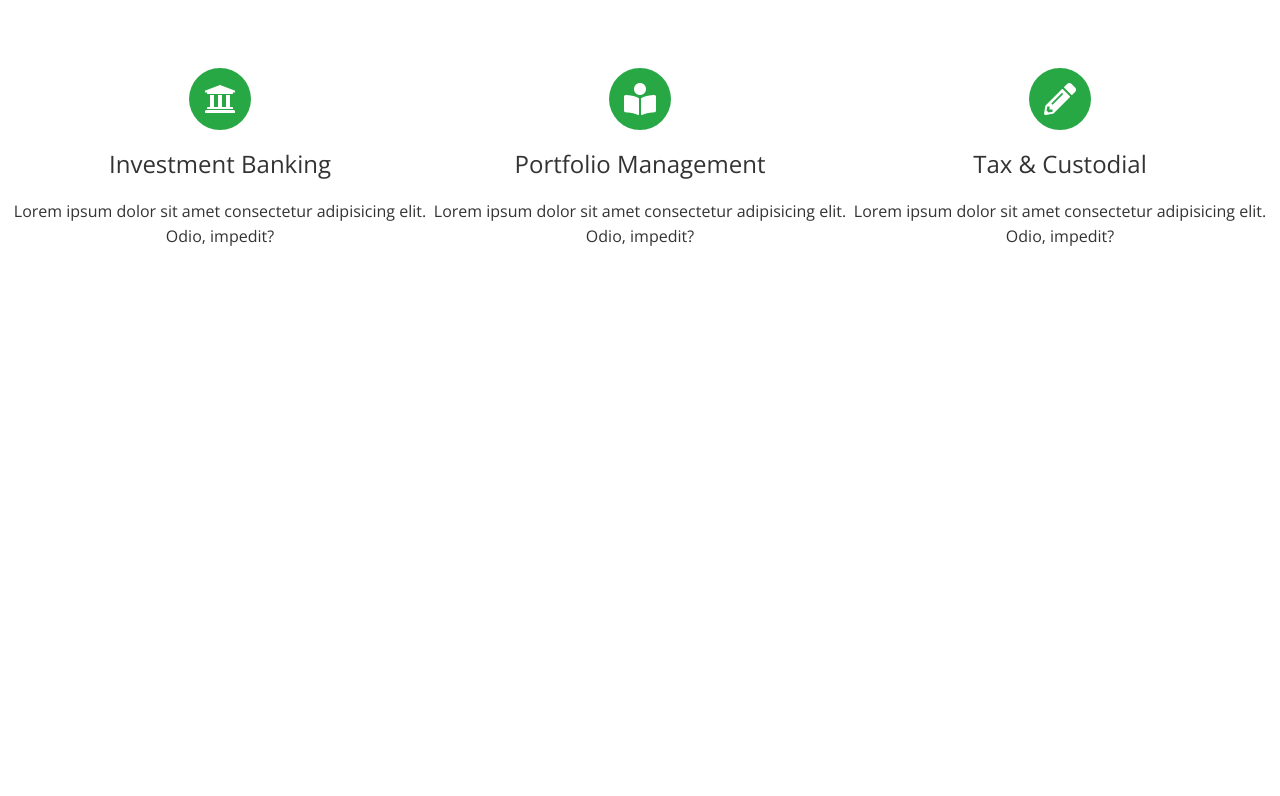
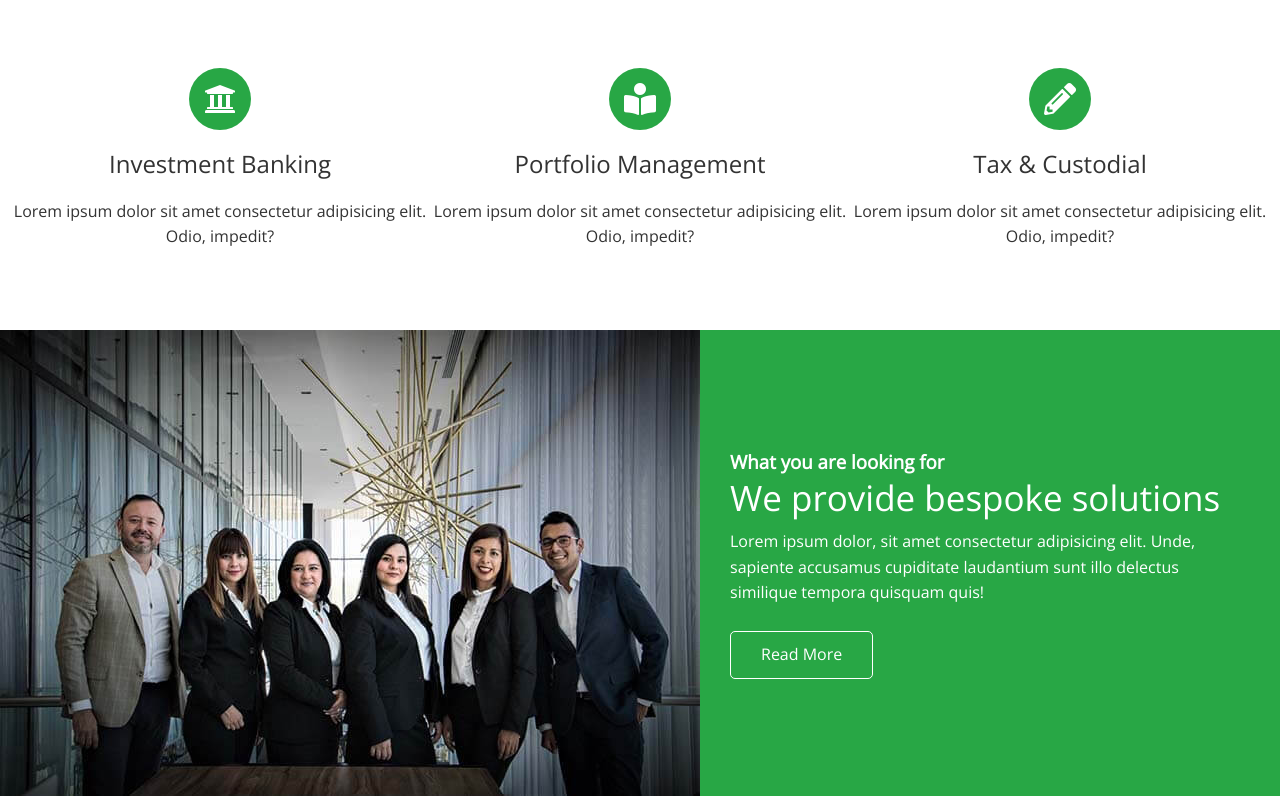
Before and after one commit to tjkhara/edge-ledger-practice, a plain HTML site: page index.html in a window 1280 px wide. Shown: the part 802-1598 px from the top of the page. Before the commit the page ends 1132 px from the top, so only its background shows below. Drawn offline with nearby package versions, Linux system fonts and the light colour scheme.

Commit message:
First split section what you are looking for done

```diff
--- a/css/style.css
+++ b/css/style.css
@@ -143,5 +143,40 @@ img {
   margin: 20px 0;
 }
 
-.service p {
+/* Split */
+.row {
+  display: flex;
+  flex-direction: row;
+  flex-wrap: wrap;
+  width: 100%;
+  background-color: #28a745;
+  color: #fff;
 }
+
+.split img {
+  display: flex;
+  flex-direction: column;
+  flex-basis: 100%;
+  flex: 1;
+  width: 100%;
+  height: 100%;
+  object-fit: cover;
+}
+
+.split-text {
+  display: flex;
+  flex-direction: column;
+  flex-basis: 100%;
+  flex: 1;
+  align-items: flex-start;
+  justify-content: center;
+  padding: 30px;
+}
+
+.split-text h1 {
+  font-size: 35px;
+}
+
+.split-text a {
+  margin-top: 15px;
+}
--- a/css/utilities.css
+++ b/css/utilities.css
@@ -22,3 +22,29 @@
 .btn:hover {
   opacity: 0.9;
 }
+
+.btn-primary,
+.bg-primary {
+  background: #28a745;
+  color: #fff;
+}
+.btn-secondary,
+.bg-secondary {
+  background: #0284d0;
+  color: #fff;
+}
+.btn-dark,
+.bg-dark {
+  background: #333;
+  color: #fff;
+}
+.btn-light,
+.bg-light {
+  background: #f4f4f4;
+  color: #333;
+}
+
+.btn-outline {
+  background: transparent;
+  border: 1px solid #fff;
+}
--- a/index.html
+++ b/index.html
@@ -69,5 +69,21 @@
         </p>
       </div>
     </section>
+
+    <section class="split">
+      <div class="row">
+        <img src="./images/home/people.jpg" alt="people" />
+        <div class="split-text">
+          <h3>What you are looking for</h3>
+          <h1>We provide bespoke solutions</h1>
+          <p>
+            Lorem ipsum dolor, sit amet consectetur adipisicing elit. Unde,
+            sapiente accusamus cupiditate laudantium sunt illo delectus
+            similique tempora quisquam quis!
+          </p>
+          <a class="btn btn-primary btn-outline" href="cases.html">Read More</a>
+        </div>
+      </div>
+    </section>
   </body>
 </html>
```
